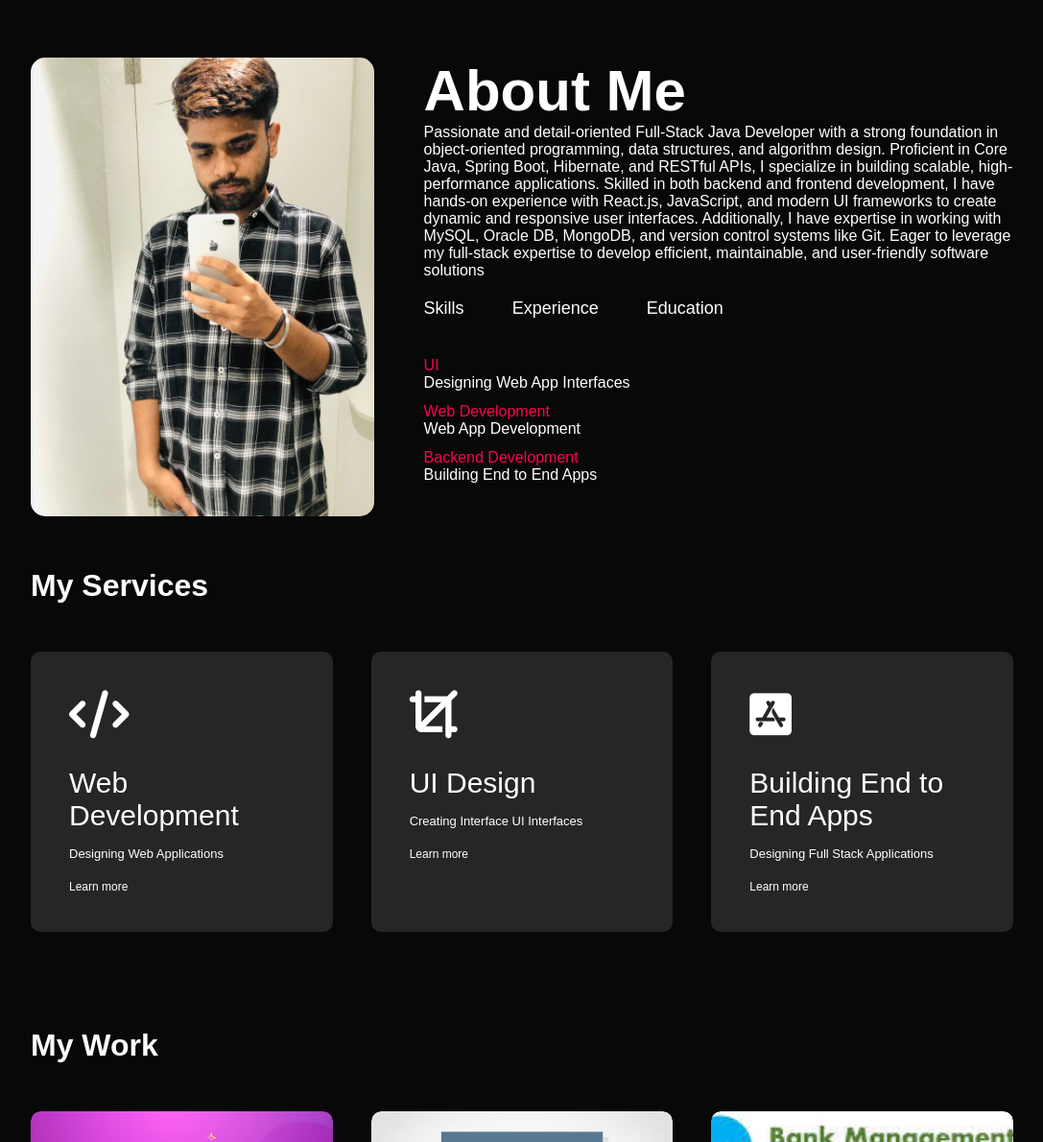
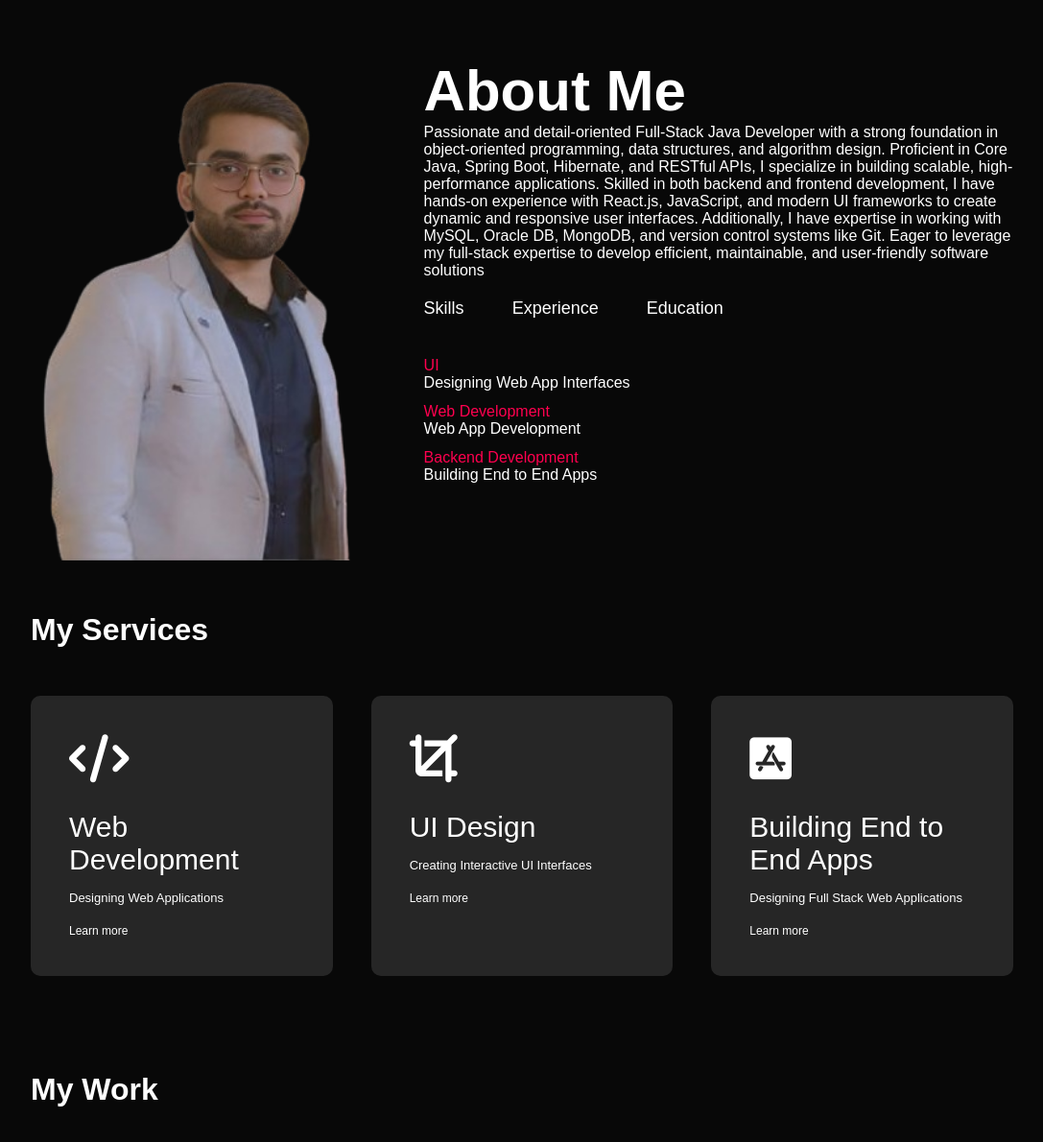
Before and after one commit to bipul-eng/CODSOFT_AUGUST-TASK-2-Portfolio-Website, a plain HTML site: page index.html in a window 1280 px wide. Shown: the part 750-1940 px from the top of the page at 96% size, without its empty margins (96-1183 px from the left). Drawn offline with Linux system fonts and the light colour scheme.

Commit message:
Update index.html

```diff
--- a/index.html
+++ b/index.html
@@ -25,7 +25,7 @@
                 <i class="fa-solid fa-bars" onclick="openmenu()"></i>
             </nav>
             <div class="header-txt">
-                <p>Full Stack Developer</p>
+                <p>Full Stack Java Developer</p>
                 <h1>Hi I am <span>Bipul</span><br>Kumar From India</h1>
             </div>
         </div>
@@ -34,7 +34,7 @@
         <div class="container">
             <div class="row">
                 <div class="col1">
-                    <img src="images/about.jpg">
+                    <img src="images/bks.png">
                 </div>
                 <div class="col2">
                     <h1 class="sub">About Me</h1>
@@ -71,7 +71,7 @@
 
                                 <li><span>2018-2020</span><br>CBSE Intermediate With 90% Of Marks</li>
 
-                                <li><span>2020-2023</span><br>Graduated In Bachelors In Computer AApplications With 9 CGPA</li>
+                                <li><span>2020-2023</span><br>Graduated In Bachelors In Computer Applications With 9 CGPA</li>
                             </ul>
                         </div>
                 </div>
@@ -91,13 +91,13 @@
                 <div>
                     <i class="fa-solid fa-crop"></i>
                     <h2>UI Design</h2>
-                    <p>Creating Interface UI Interfaces</p>
+                    <p>Creating Interactive UI Interfaces</p>
                     <a href="#">Learn more</a>
                 </div>
                 <div>
                     <i class="fa-brands fa-app-store-ios"></i>
                     <h2>Building End to End Apps</h2>
-                    <p>Designing Full Stack Applications</p>
+                    <p>Designing Full Stack Web Applications</p>
                     <a href="#">Learn more</a>
                 </div>
             </div>
```
